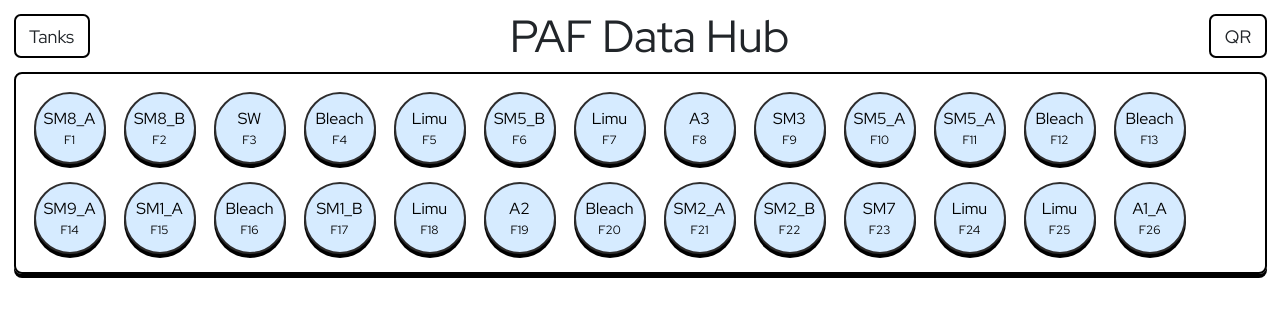
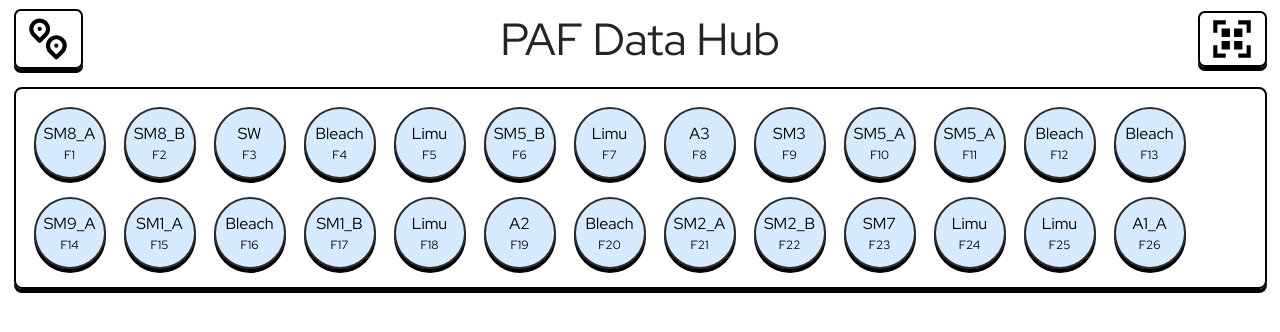
Before and after one commit to gelder-ux/SDG-Project, a React (Create React App) app: page / in a window 1280 px wide. Shown: the top 332 px of the page. Built offline with nearby package versions, Linux system fonts and the light colour scheme.

Commit message:
sensor state styling tweaks

```diff
--- a/src/App.js
+++ b/src/App.js
@@ -13,8 +13,8 @@ var floatBinary = false;
 var powerBinary = false;
 var floatString = "bad";
 var powerString = "off";
-var floatColor = "red";
-var powerColor = "red";
+var waterLevelStatusClass= "";
+var powerStatusClass = "";
 
 const App = () => {
   useEffect(() => {
@@ -577,18 +577,18 @@ const App = () => {
     console.log(tank.id);
     if (floatBinary == true) {
       floatString = "good";
-      floatColor = "green";
+      waterLevelStatusClass = "--good";
     } else {
       floatString = "bad";
-      floatColor = "red";
+      waterLevelStatusClass = "--bad";
     }
 
     if (powerBinary == true) {
       powerString = "on";
-      powerColor = "green";
+      powerStatusClass = "--good";
     } else {
       powerString = "off";
-      powerColor = "red";
+      powerStatusClass = "--bad";
     }
   };
 
@@ -611,11 +611,41 @@ const App = () => {
           className="btn tanks-button nav-button"
           onClick={handleBackClick}
         >
-          Tanks
+          <svg
+            width="38"
+            height="42"
+            viewBox="0 0 38 42"
+            fill="none"
+            xmlns="http://www.w3.org/2000/svg"
+          >
+            <path
+              d="M10.6663 10.9416V10.9624M27.333 27.6082V27.6291M16.558 16.8332C17.7237 15.6679 18.5176 14.183 18.8394 12.5665C19.1611 10.9499 18.9962 9.2742 18.3656 7.75133C17.7349 6.22847 16.6668 4.92683 15.2964 4.01104C13.9259 3.09525 12.3146 2.60645 10.6663 2.60645C9.01806 2.60645 7.4068 3.09525 6.03633 4.01104C4.66587 4.92683 3.59776 6.22847 2.96711 7.75133C2.33645 9.2742 2.17157 10.9499 2.49332 12.5665C2.81507 14.183 3.60899 15.6679 4.77468 16.8332L10.6663 22.727L16.558 16.8332ZM33.2247 33.4999C34.3904 32.3346 35.1843 30.8497 35.506 29.2331C35.8278 27.6165 35.6629 25.9409 35.0322 24.418C34.4016 22.8951 33.3335 21.5935 31.963 20.6777C30.5926 19.7619 28.9813 19.2731 27.333 19.2731C25.6847 19.2731 24.0735 19.7619 22.703 20.6777C21.3325 21.5935 20.2644 22.8951 19.6338 24.418C19.0031 25.9409 18.8382 27.6165 19.16 29.2331C19.4817 30.8497 20.2757 32.3346 21.4413 33.4999L27.333 39.3936L33.2247 33.4999Z"
+              stroke="black"
+              stroke-width="4.16667"
+              stroke-linecap="round"
+              stroke-linejoin="round"
+            />
+          </svg>
+          <span className="sr-only">Tanks</span>
         </a>
         <h1 className="paf-title">PAF Data Hub</h1>
         <a href="#" className="btn qr-button nav-button">
-          QR
+          <svg
+            width="38"
+            height="38"
+            viewBox="0 0 38 38"
+            fill="none"
+            xmlns="http://www.w3.org/2000/svg"
+          >
+            <path
+              fill-rule="evenodd"
+              clip-rule="evenodd"
+              d="M12.75 0.25H0.25V12.75H4.41667V4.41667H12.75V0.25ZM0.25 37.75V25.25H4.41667V33.5833H12.75V37.75H0.25ZM25.25 0.25V4.41667H33.5833V12.75H37.75V0.25H25.25ZM33.5833 25.25H37.75V37.75H25.25V33.5833H33.5833V25.25ZM8.58333 8.58333H16.9167V16.9167H8.58333V8.58333ZM8.58333 21.0833H16.9167V29.4167H8.58333V21.0833ZM29.4167 8.58333H21.0833V16.9167H29.4167V8.58333ZM21.0833 21.0833H29.4167V29.4167H21.0833V21.0833Z"
+              fill="black"
+            />
+          </svg>
+
+          <span className="sr-only">QR</span>
         </a>
       </nav>
       <div className="row">
@@ -653,13 +683,16 @@ const App = () => {
                 />
               </div>
               <div className="sensor-detail__sensors--row">
-                <div className="sensor__water">
-                  <h2 style={{ color: floatColor }}>
+                <div className={"sensor__water " + waterLevelStatusClass}>
+                  <h2>
                     Water Level {floatString}
                   </h2>
                 </div>
-                <div className="sensor__dissolved-oxygen">
-                  <h2 style={{ color: powerColor }}>Power: {powerString}</h2>
+                <div className={"sensor__dissolved-oxygen "}>
+                  <h2>Dissolved O2</h2>
+                </div>
+                <div className={"sensor__power " + powerStatusClass}>
+                  <h2>Power {powerString}</h2>
                 </div>
               </div>
             </section>
--- a/src/index.css
+++ b/src/index.css
@@ -37,6 +37,7 @@ code {
 
 .nav-button {
   border: 2px solid black;
+  box-shadow: 0px 4px 0px #000;
 }
 
 .nav-button:hover,
@@ -99,7 +100,7 @@ code {
   display: flex;
   justify-content: space-between;
   align-items: center;
-  padding: 0.5rem 0;
+  padding: 0.5rem 0 1rem 0;
 }
 
 .paf-title {
@@ -125,6 +126,7 @@ code {
   display: flex;
   flex-direction: column;
   gap: 1rem;
+  padding-bottom: 7rem;
 }
 
 .sensor-detail__tank {
@@ -152,7 +154,8 @@ code {
   flex-wrap: wrap;
 }
 
-.sensor__water {
+.sensor__water,
+.sensor__water.--good {
   display: flex;
   flex-direction: column;
   height: 7rem;
@@ -164,7 +167,29 @@ code {
   box-shadow: 0px 4px 0px #000;
 }
 
-.sensor__dissolved-oxygen {
+.sensor__water.--bad {
+  /* background-color: red; */
+}
+
+.sensor__power,
+.sensor__power.--good {
+  display: flex;
+  flex-direction: column;
+  height: 7rem;
+  flex: 1 0 0;
+  padding: 1rem;
+  background-color: #32ffff;
+  border: 2px solid #000;
+  border-radius: 8px;
+  box-shadow: 0px 4px 0px #000;
+}
+
+.sensor__power.--bad {
+  /* background-color: red; */
+}
+
+.sensor__dissolved-oxygen,
+.sensor__dissolved-oxygen.--good {
   display: flex;
   flex-direction: column;
   height: 7rem;
@@ -174,6 +199,10 @@ code {
   border: 2px solid #000;
   border-radius: 8px;
   box-shadow: 0px 4px 0px #000;
+}
+
+.sensor__dissolved-oxygen.--bad {
+  /* background-color: red; */
 }
 
 .sensor-detail__temperature {
```
